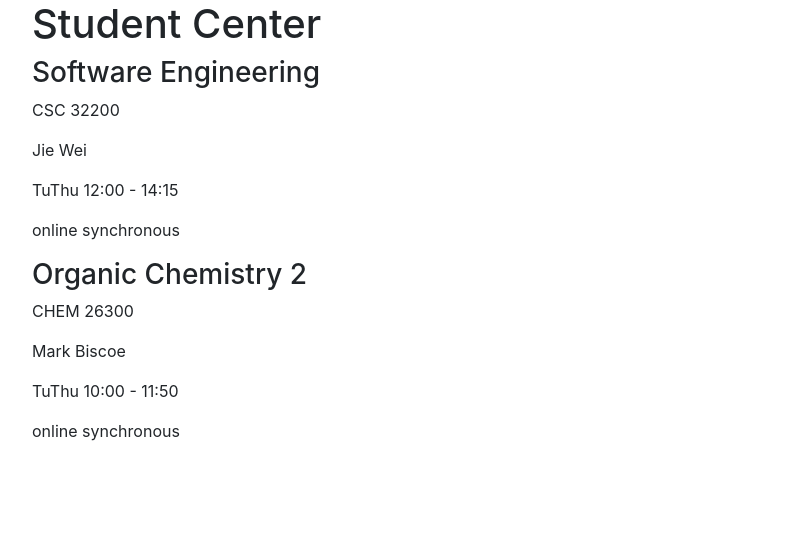
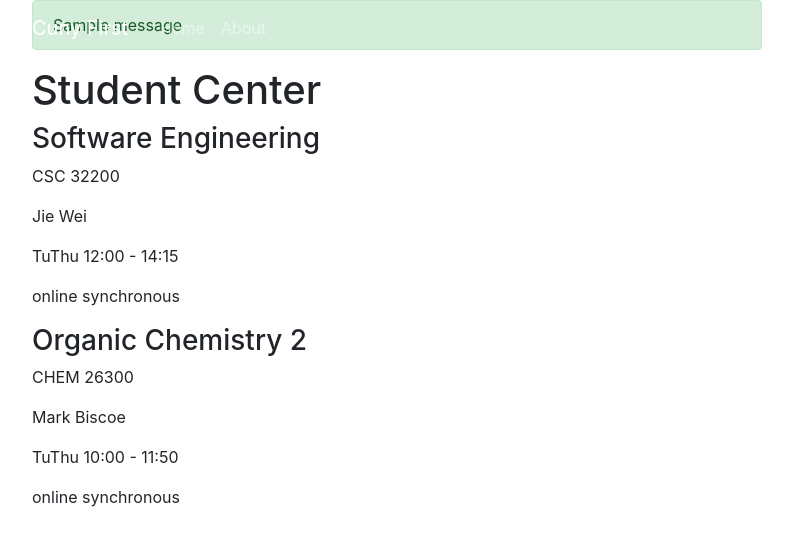
Before and after one commit to Diego1P/CUNY, a Django app: page /student-center/ in a window 1280 px wide. Shown: the top 546 px of the page, without its empty margins (53-846 px from the left). Run offline with Django 3.2, Linux system fonts and the light colour scheme; tables that the repository leaves empty hold one stand-in row (values such as "Sample post"); one stand-in notice (Sample message) is shown; some libraries are stand-ins or nearby versions.

Commit message:
Add files via upload

```diff
--- a/register/templates/register/base.html
+++ b/register/templates/register/base.html
@@ -1,3 +1,4 @@
+{% load static %}
 <!DOCTYPE html>
 <html>
 <head>
@@ -8,7 +9,7 @@
 
     <!-- Bootstrap CSS -->
     <link rel="stylesheet" href="https://stackpath.bootstrapcdn.com/bootstrap/4.3.1/css/bootstrap.min.css" integrity="sha384-ggOyR0iXCbMQv3Xipma34MD+dH/1fQ784/j6cY/iJTQUOhcWr7x9JvoRxT2MZw1T" crossorigin="anonymous">
-
+	<link rel="stylesheet" type="text/css" href="{% static 'register/main.css' %}">
 
 	{% if title %}
 	<title>Cuny - {{ title }} </title>
@@ -20,12 +21,55 @@
 
 
 
+<body>
+
+	<header class="site-header">
+    <nav class="navbar navbar-expand-md navbar-dark bg-steel fixed-top">
+      <div class="container">
+        <a class="navbar-brand mr-4" href="{% url 'Registry Content' %}">Cuny First</a>
+        <button class="navbar-toggler" type="button" data-toggle="collapse" data-target="#navbarToggle" aria-controls="navbarToggle" aria-expanded="false" aria-label="Toggle navigation">
+        <span class="navbar-toggler-icon"></span>
+        </button>
+        <div class="collapse navbar-collapse" id="navbarToggle">
+          <div class="navbar-nav mr-auto">
+            <a class="nav-item nav-link" href="{% url 'Registry Content' %}">Home</a>
+            <a class="nav-item nav-link" href="#">About</a>
+          </div>
+          <!-- Navbar Right Side -->
+          <div class="navbar-nav">
+            {% if user.is_authenticated %}
+              <a class="nav-item nav-link" href="#">Profile</a>
+              <a class="nav-item nav-link" href="#">Logout</a>
+            {% else %}
+              <a class="nav-item nav-link" href="{% url 'login' %}">Login</a>
+              <a class="nav-item nav-link" href="{% url 'register' %}">Register</a>
+            {% endif %}
+          </div>
+        </div>
+      </div>
+    </nav>
+  </header>
+
+    <main role="main" class="container">
+      <div class="row">
+        <div class="col-md-8">
+          {% if messages %}
+            {% for message in messages %}
+              <div class="alert alert-{{ message.tags }}">
+                {{ message }}
+              </div>
+            {% endfor %}
+          {% endif %}
+          {% block content %}{% endblock %}
+        </div>
+      </div>
+    </main>
+
+
 	<script src="https://code.jquery.com/jquery-3.3.1.slim.min.js" integrity="sha384-q8i/X+965DzO0rT7abK41JStQIAqVgRVzpbzo5smXKp4YfRvH+8abtTE1Pi6jizo" crossorigin="anonymous"></script>
     <script src="https://cdnjs.cloudflare.com/ajax/libs/popper.js/1.14.7/umd/popper.min.js" integrity="sha384-UO2eT0CpHqdSJQ6hJty5KVphtPhzWj9WO1clHTMGa3JDZwrnQq4sF86dIHNDz0W1" crossorigin="anonymous"></script>
     <script src="https://stackpath.bootstrapcdn.com/bootstrap/4.3.1/js/bootstrap.min.js" integrity="sha384-JjSmVgyd0p3pXB1rRibZUAYoIIy6OrQ6VrjIEaFf/nJGzIxFDsf4x0xIM+B07jRM" crossorigin="anonymous"></script>
-<body>
-	<div class="container">
-		{% block content %}{% endblock %}
-	</div>
+
+
 </body>
 </html>
--- a/register/templates/register/home.html
+++ b/register/templates/register/home.html
@@ -1,4 +1,4 @@
 {% extends "register/base.html"%}
 {% block content %}
-	<h1>Cuny Fisrt Register </h1>
+
 {% endblock content %}
--- a/register/templates/register/scenter.html
+++ b/register/templates/register/scenter.html
@@ -1,15 +1,17 @@
 {% extends "register/base.html"%}
 {% block content %}
 
+	<div class="container"></div>
 		<h1>Student Center</h1>
 
 		{% for class in classes %}
-		<h3> {{ class.course_name }}</h1>
+			<h3> {{ class.course_name }}</h3>
 			<p> {{ class.course_id }} </p>
 			<p> {{ class.instructor }} </p>
 			<p> {{ class.day }} {{ class.time }}</p>
 			<p> {{ class.location }} </p>
 		{% endfor %}
+	</div>
 
 {% endblock content %}
 
```
Also changed, not shown: register/templates/register/login.html (added, +21 -0 lines), register/templates/register/register.html (added, +22 -0 lines). Lines whose indentation alone changed are shown as unchanged.
